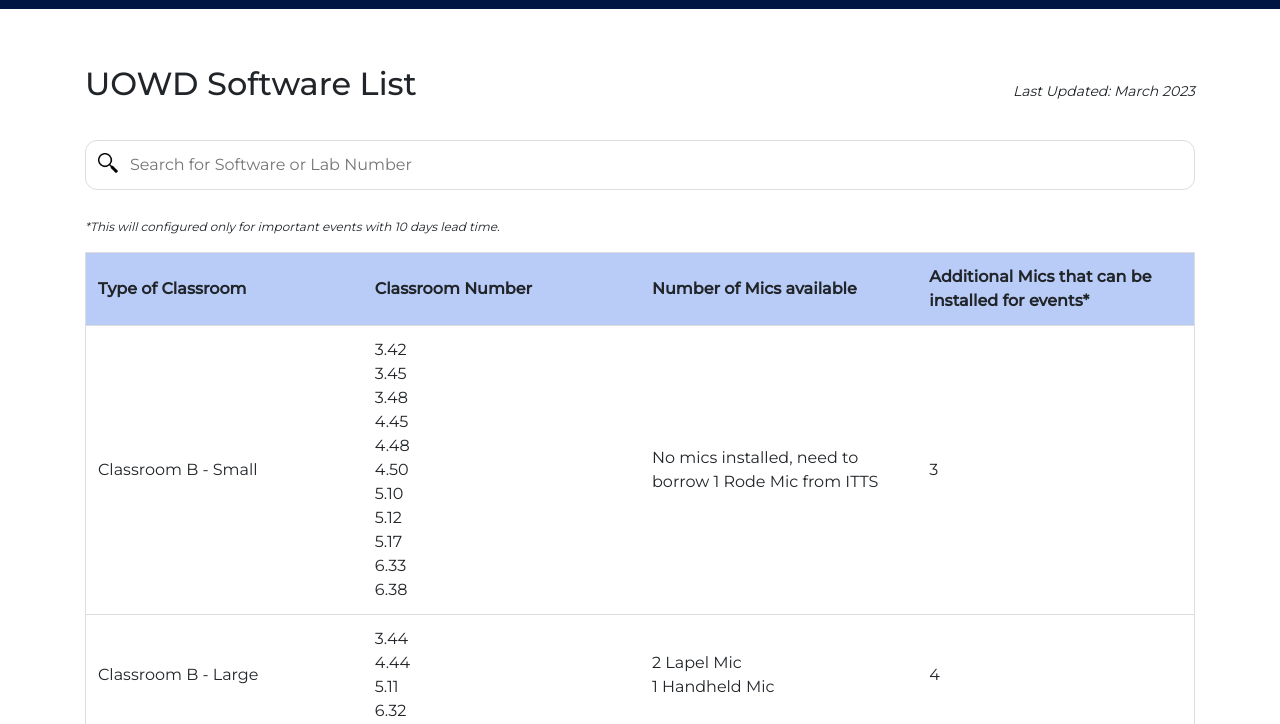
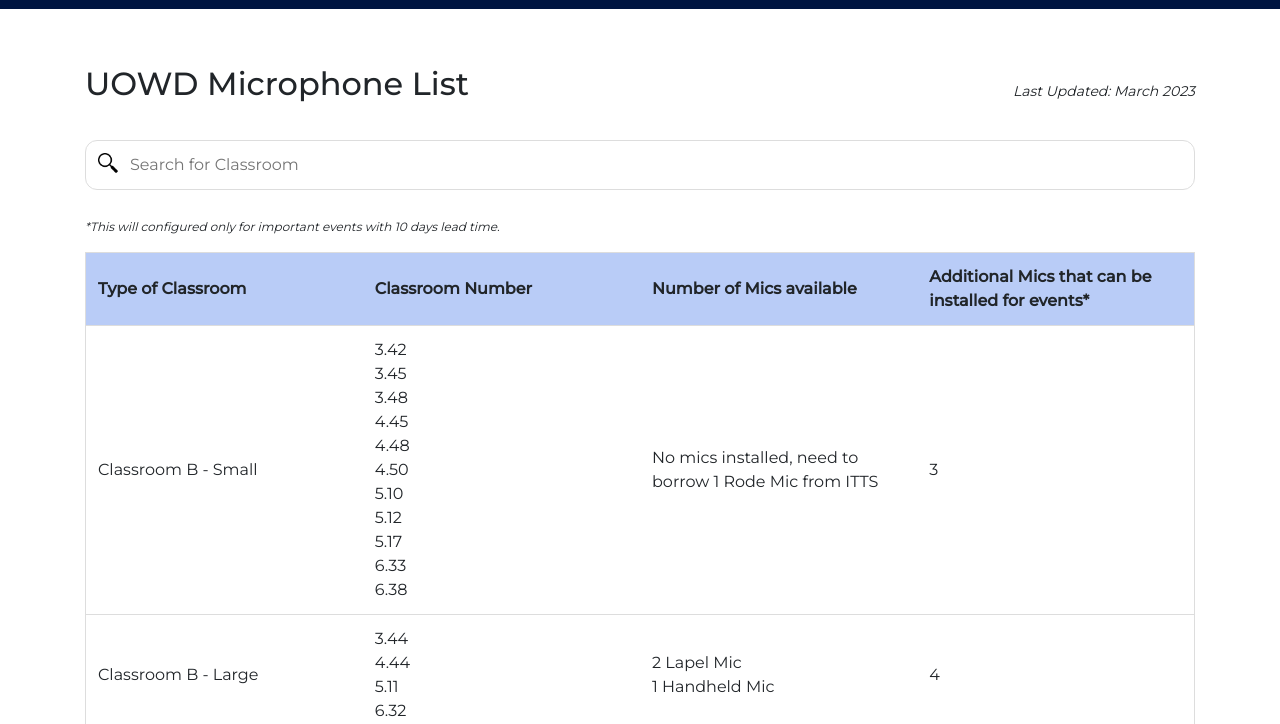
Before and after one commit to uowdubai/microphone-list, a plain HTML site: page index.html in a window 1280 px wide. Shown: the part 76-800 px from the top of the page. Drawn offline with nearby package versions, Linux system fonts and the light colour scheme.

Commit message:
Update index.html

```diff
--- a/index.html
+++ b/index.html
@@ -67,7 +67,7 @@
   <link rel="stylesheet" href="https://cdn.jsdelivr.net/npm/bootstrap@4.0.0/dist/css/bootstrap.min.css"
     integrity="sha384-Gn5384xqQ1aoWXA+058RXPxPg6fy4IWvTNh0E263XmFcJlSAwiGgFAW/dAiS6JXm" crossorigin="anonymous">
 
-  <title>UOWD Software List</title>
+  <title>UOWD Microphone List</title>
 </head>
 
 <body>
@@ -77,10 +77,10 @@
   <div class="container">
     <br>
     <div style="display:flex">
-      <h2 style="flex: 0 0 80%">UOWD Software List</h2>
+      <h2 style="flex: 0 0 80%">UOWD Microphone List</h2>
       <em style="font-size:14px; flex:1; text-align:right; margin-top:16px">Last Updated: March 2023</em>
     </div>
-    <input type="text" id="myInput" onkeyup="myFunction()" placeholder="Search for Software or Lab Number">
+    <input type="text" id="myInput" onkeyup="myFunction()" placeholder="Search for Classroom">
 
     <div style="font-size:12px; font-weight:400">
       <p><em>*This will configured only for important events with 10 days lead time.</em></p>
```
